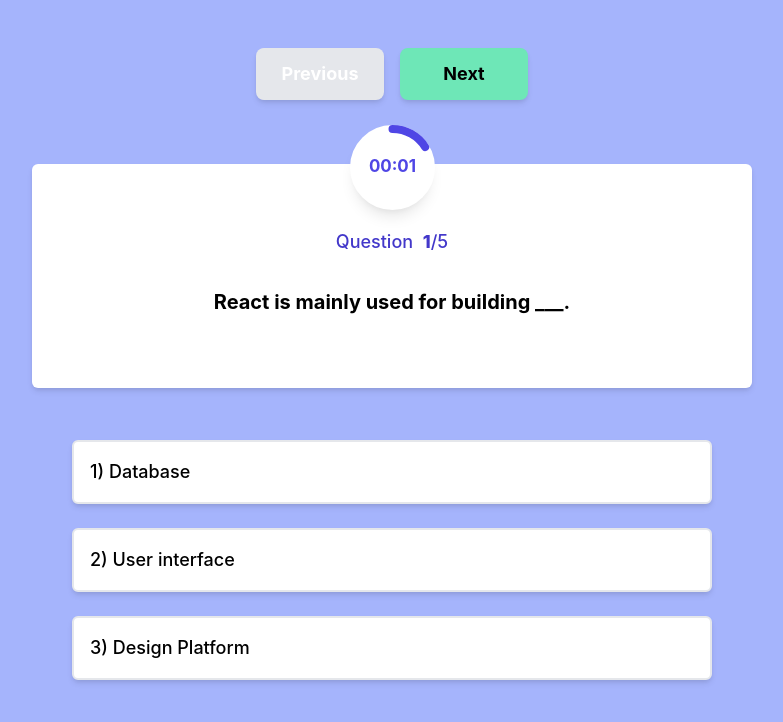
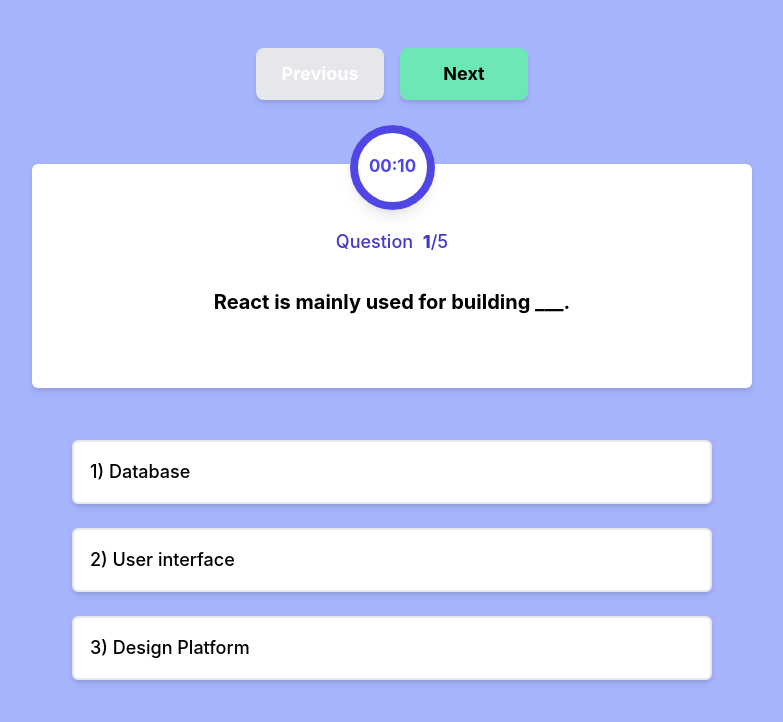
Before and after one commit to xmanhit/quiz-app, a React (Vite) app: page / in a window 1280 px wide. Both pictures are taken after a click on the button "Start". Shown: the top 722 px of the page, without its empty margins (248-1031 px from the left). Built offline with nearby package versions, Linux system fonts and the light colour scheme.

Commit message:
fix CountdownTimer

```diff
--- a/src/containers/InGame/index.jsx
+++ b/src/containers/InGame/index.jsx
@@ -2,8 +2,6 @@
 
 import { ACTIONS } from '../../config'
 import CountdownTimer from '../../components/CountdownTimer'
-
-const currentTime = new Date()
 const InGame = ({
   dispatch,
   questions,
@@ -11,6 +9,7 @@
   isReview,
   isPlaying,
 }) => {
+  const currentTime = new Date()
   const { id, question_content, answers, userAnswer } =
     questions[currentQuestionIndex]
   const questionNumber = currentQuestionIndex + 1
```
